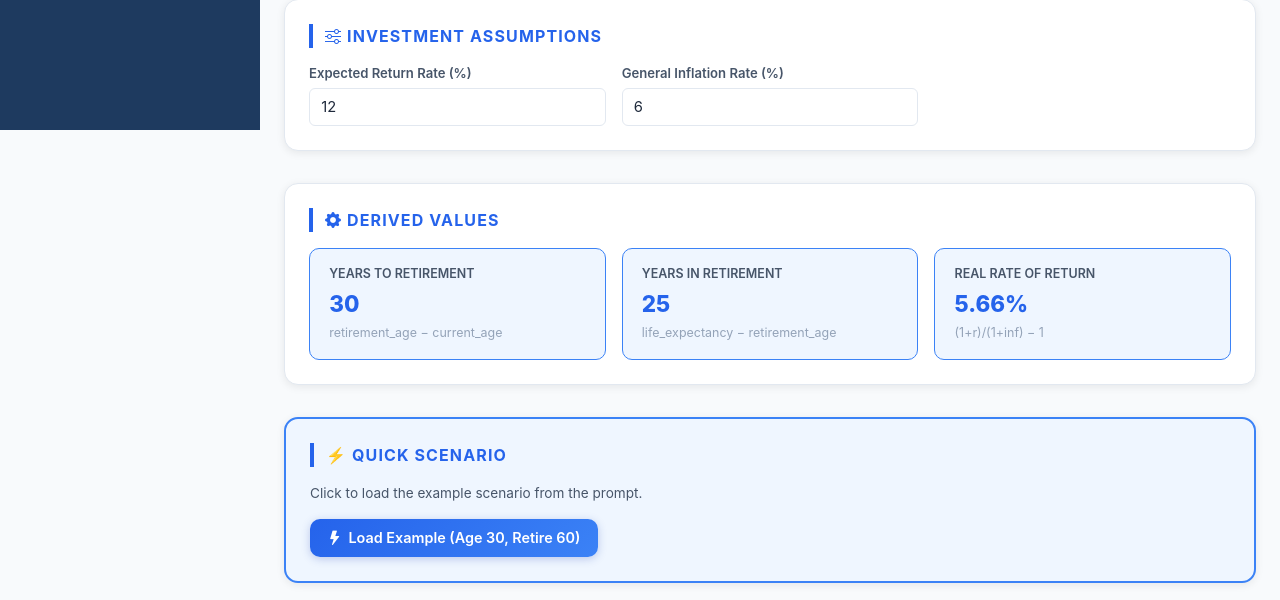
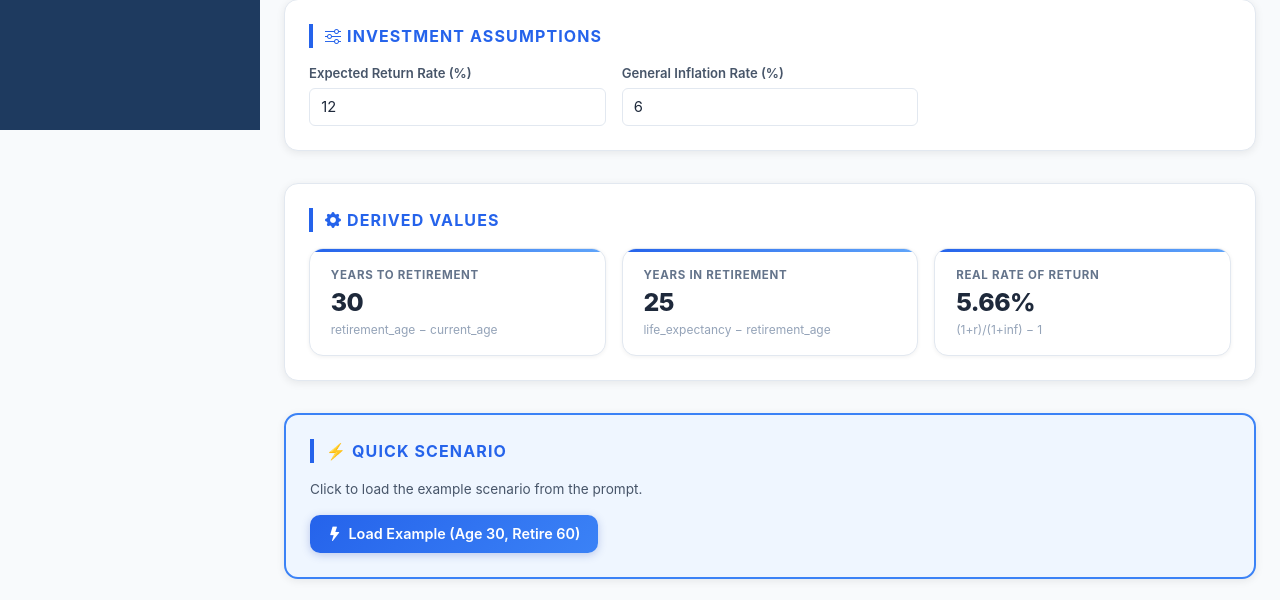
Before and after one commit to adityakadlag2004/silicon-crm, a Django app: page /clients/sales/financial-planner/ in a window 1280 px wide. Shown: the part 670-1270 px from the top of the page. Run offline with Django 4.2, Linux system fonts and the light colour scheme; the visitor is signed in with stand-in values (Sample User, id 1); data comes from the database, SQL or seed files in the repository; data that the repository does not hold is empty; parts of the project's set-up code (start-up, migrations or seed data) failed here and were passed over; some libraries are stand-ins or nearby versions.

Commit message:
financial planner2

```diff
--- a/clients/views/calendar_views.py
+++ b/clients/views/calendar_views.py
@@ -9,6 +9,8 @@ from django.http import JsonResponse
 from django.utils import timezone
 from django.utils.dateparse import parse_datetime
 from django.views.decorators.http import require_GET, require_POST
+
+
 
 from ..models import CalendarEvent, Client, Prospect
 
--- a/templates/sales/financial_planner.html
+++ b/templates/sales/financial_planner.html
@@ -24,15 +24,42 @@
   }
   .fp-field input:focus, .fp-field select:focus { border-color: var(--ki-primary, #2563eb); outline: none; }
 
-  .fp-result-grid { display: grid; grid-template-columns: repeat(auto-fill, minmax(260px, 1fr)); gap: 1rem; }
+  .fp-result-grid { display: grid; grid-template-columns: repeat(auto-fill, minmax(230px, 1fr)); gap: 1rem; }
   .fp-result-card {
-    background: var(--ki-primary-bg, #eff6ff);
-    border: 1.5px solid var(--ki-primary-light, #bfdbfe);
-    border-radius: 10px; padding: 1rem 1.2rem;
+    background: #fff;
+    border: 1px solid #e2e8f0;
+    border-radius: 14px;
+    padding: 1.1rem 1.3rem 1rem;
+    position: relative;
+    overflow: hidden;
+    box-shadow: 0 1px 4px rgba(0,0,0,0.06);
+    transition: box-shadow 0.15s;
   }
-  .fp-result-card .fp-result-label { font-size: 0.78rem; font-weight: 600; text-transform: uppercase; color: var(--ki-text-secondary, #64748b); }
-  .fp-result-card .fp-result-value { font-size: 1.4rem; font-weight: 800; color: var(--ki-primary, #2563eb); margin: 0.2rem 0; }
-  .fp-result-card .fp-result-note { font-size: 0.78rem; color: var(--ki-text-muted, #94a3b8); }
+  .fp-result-card:hover { box-shadow: 0 4px 16px rgba(0,0,0,0.10); }
+  .fp-result-card::before {
+    content: '';
+    position: absolute; top: 0; left: 0; right: 0; height: 3px;
+    background: linear-gradient(90deg, #2563eb, #60a5fa);
+    border-radius: 14px 14px 0 0;
+  }
+  .fp-result-card.fp-card-green::before  { background: linear-gradient(90deg, #16a34a, #4ade80); }
+  .fp-result-card.fp-card-orange::before { background: linear-gradient(90deg, #ea580c, #fb923c); }
+  .fp-result-card.fp-card-purple::before { background: linear-gradient(90deg, #7c3aed, #a78bfa); }
+  .fp-result-card.fp-card-yellow::before { background: linear-gradient(90deg, #d97706, #fbbf24); }
+  .fp-result-card .fp-result-icon {
+    font-size: 1.4rem; margin-bottom: 0.5rem; display: block; line-height: 1;
+  }
+  .fp-result-card .fp-result-label {
+    font-size: 0.72rem; font-weight: 700; text-transform: uppercase;
+    letter-spacing: 0.06em; color: #64748b; margin-bottom: 0.3rem;
+  }
+  .fp-result-card .fp-result-value {
+    font-size: 1.55rem; font-weight: 800; color: #1e293b;
+    letter-spacing: -0.02em; line-height: 1.1; margin-bottom: 0.35rem;
+  }
+  .fp-result-card .fp-result-note {
+    font-size: 0.75rem; color: #94a3b8; line-height: 1.4;
+  }
 
   .fp-formula-box {
     background: var(--ki-sidebar-bg, #f8fafc); border: 1px solid var(--ki-border, #e2e8f0);
@@ -823,6 +866,8 @@ function recalc() {
   const fundingGap = corpus - projectedAssets;
 
   el('summary-name').textContent = document.getElementById('inp-name').value || 'Client';
+  if(el('summary-subline')) el('summary-subline').textContent =
+    `Age ${age} → Retire ${retireAge} → Life ${lifeExp}  ·  ${ytr} yrs to retirement  ·  ${yir} yrs in retirement`;
   el('sum-corpus').textContent    = fmt(corpus);
   el('sum-sip').textContent       = corpusGap > 0 ? fmt(sipRetire) + '/mo' : '₹0 ✅';
   el('sum-goal-sip').textContent  = fmt(totalGoalSip) + '/mo';
```
Also changed, not shown: other parts of templates/sales/financial_planner.html (+45 -29 lines). Lines whose indentation alone changed are shown as unchanged.
